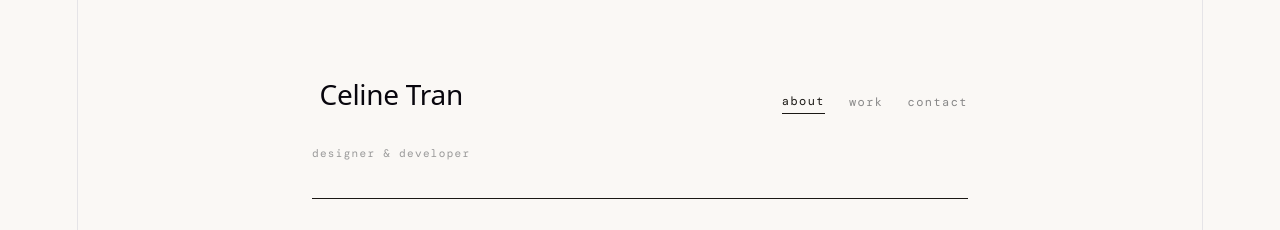
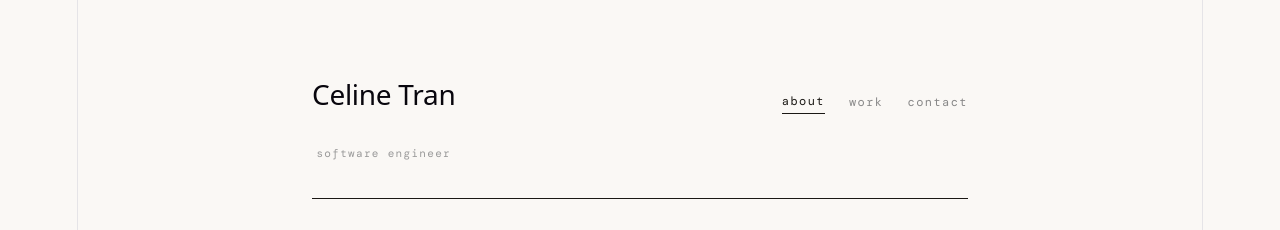
Before and after one commit to ctran37/celinedtran, a React (Vite) app: page / in a window 1280 px wide. Shown: the top 230 px of the page. Built offline with nearby package versions, Linux system fonts and the light colour scheme; a web font is replaced by a local one.

Commit message:
test change

```diff
--- a/src/App.jsx
+++ b/src/App.jsx
@@ -137,7 +137,7 @@ export default function App() {
             marginTop: 6,
             fontWeight: 300,
           }}>
-            designer & developer
+            software engineer
           </p>
         </div>
         <nav style={{ display: "flex", gap: 24 }}>
```
